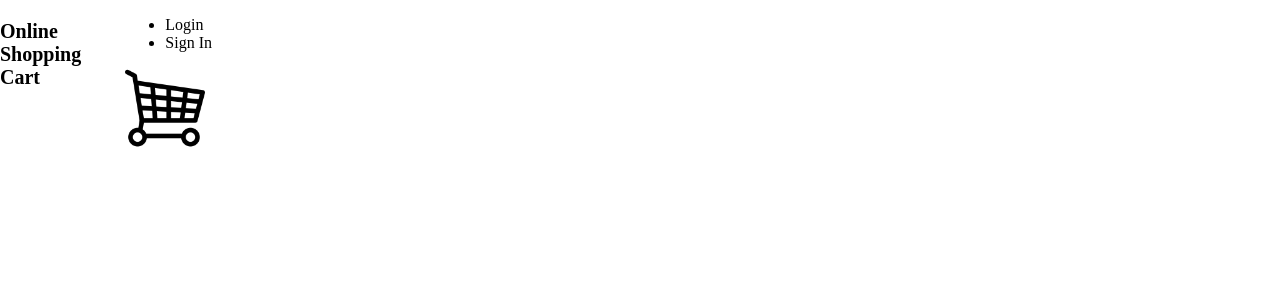
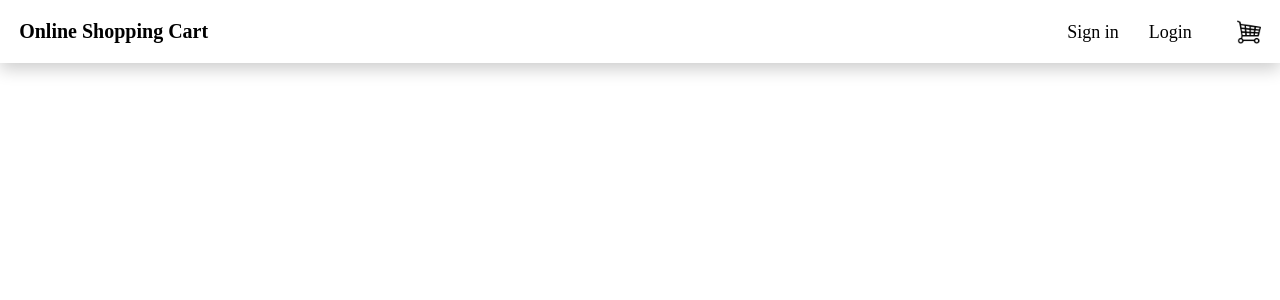
Before and after one commit to KeshaCodeolima/Shopping-Cart, a React (Create React App) app in the folder ractcart/: page / in a window 1280 px wide. Shown: the top 300 px of the page. Built offline with nearby package versions, Linux system fonts and the light colour scheme.

Commit message:
add the class to ul tag and edit the css of the ul tag and add the border shadow under the border

```diff
--- a/ractcart/src/Components/Navbar.css
+++ b/ractcart/src/Components/Navbar.css
@@ -1,22 +1,47 @@
-.navmain{
+.navmain {
     display: flex;
     top: 0;
     left: 0;
+    width: 100%;
     position: absolute;
+    box-shadow: 0px 6px 16px rgba(0,0,0, 0.2);
+}
 
+.leftnav {
+    flex: 1;
 }
-.leftnav{
-    flex: 5;
-}
-.textp{
+
+.textp {
     color: black;
     font-size: 20px;
     font-weight: 600;
+    margin-left: 3%;
 }
-.rightnav{
-    flex: 6;
+
+.rightnav {
+    flex: 1;
+    display: flex;
+    justify-content: right;
 }
-.imgnav{
-    width: 10vh;
-    height: 10vh;
+
+.imgnav {
+    width: 3vh;
+    height: 3vh;
+    margin-top: 2%;
+    margin-left: 15px;
+    cursor: pointer;
 }
+
+.ulnav{
+    display: flex;
+    list-style:none;
+    margin-right: 3%;
+}
+
+.linav {
+    margin-right: 30px;
+    font-size: 18px;
+    font-weight: 500;
+    margin-top: 3%;
+    cursor: pointer;
+}
--- a/ractcart/src/Components/Navbar.jsx
+++ b/ractcart/src/Components/Navbar.jsx
@@ -10,11 +10,11 @@ function Navbar() {
                     <p className='textp'>Online Shopping Cart</p>
                 </div>
                 <div className="rightnav">
-                <ul>
-                    <li>Login</li>
-                    <li>Sign In</li>
+                    <ul className='ulnav'>
+                        <li className='linav'>Sign in</li>
+                        <li className='linav'>Login</li>
+                        <img src={shoppingimage} alt="cart"  className='imgnav'/>
                     </ul>
-                <img src={shoppingimage} alt="cart" className='imgnav' />
                 </div>
             </nav>
         </>
```
Lines whose indentation alone changed are shown as unchanged.
